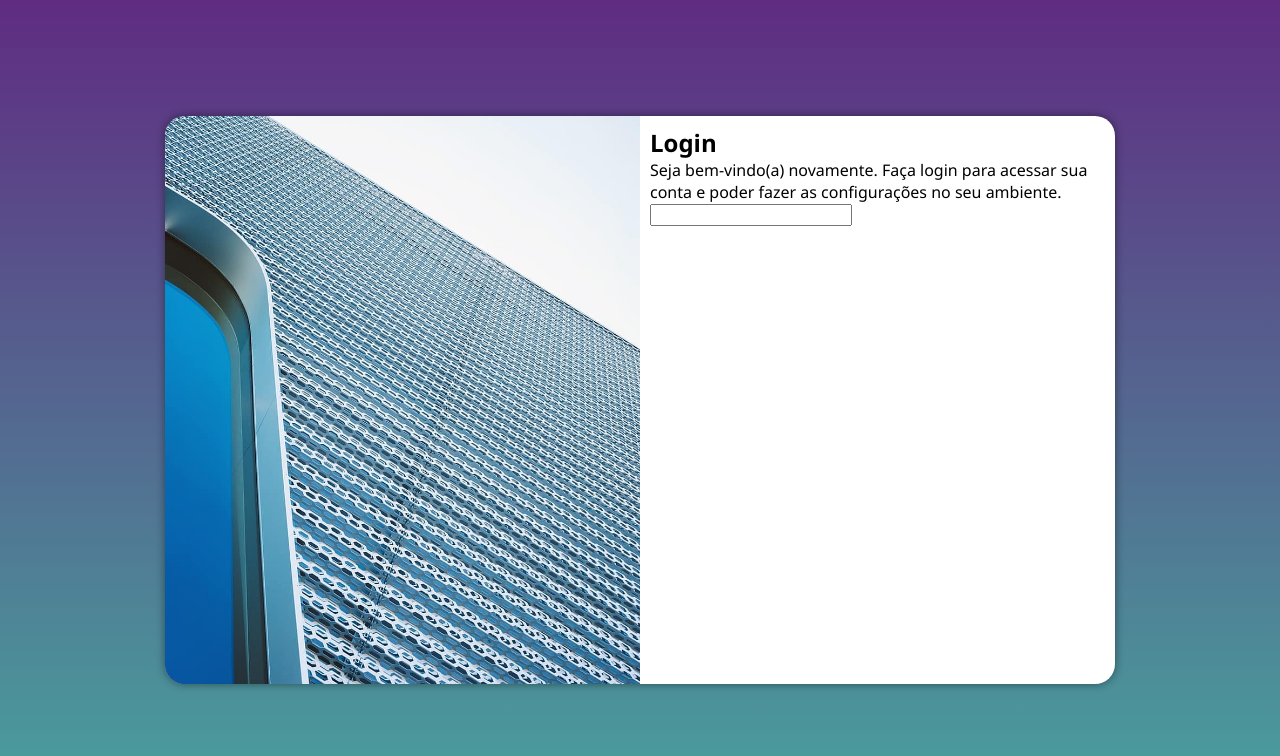
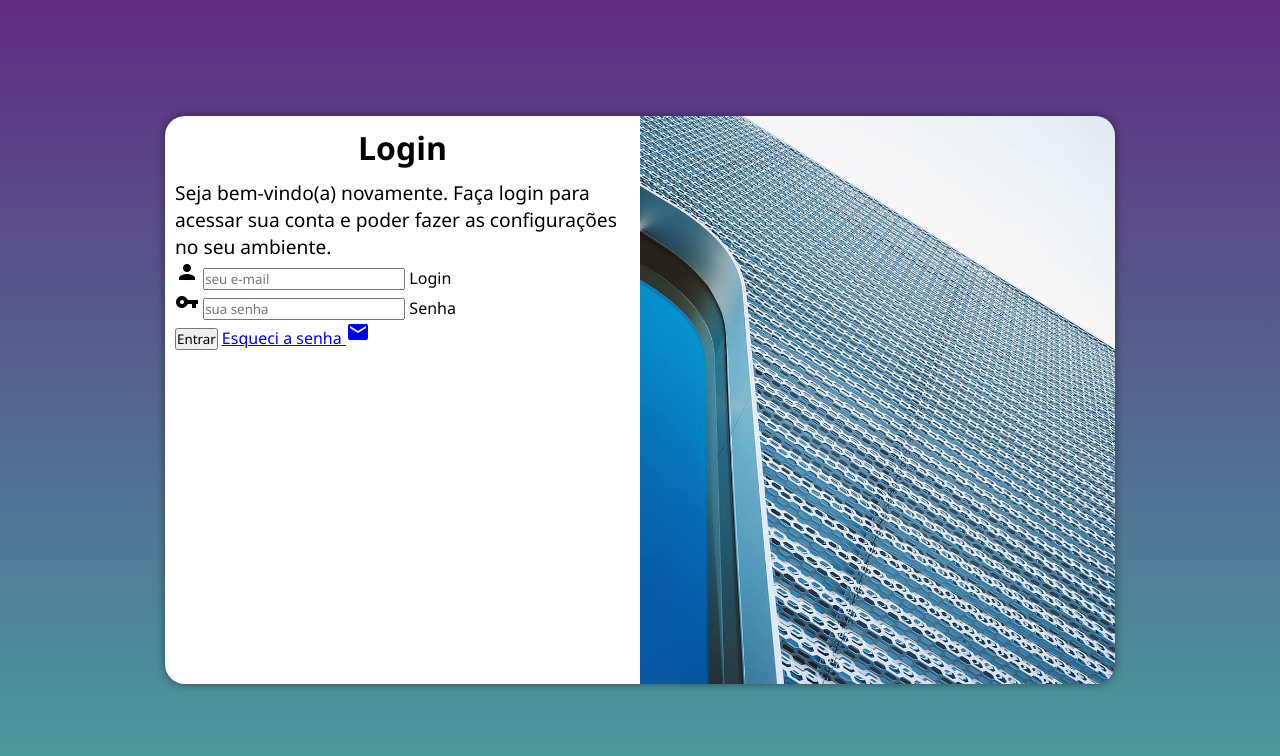
Before and after one commit to paulovictorfaria/projeto-login, a plain HTML site: page index.html in a window 1280 px wide. Drawn offline with Linux system fonts and the light colour scheme.

Commit message:
formulario adcionado

```diff
--- a/css/media-query.css
+++ b/css/media-query.css
@@ -31,12 +31,20 @@
     width: 950px;
   }
   section#login div#imagem{
-    float: left;
+    float: right;
     width: 50%;
     height: 100%;
   }
   section#login div#formulario{
-    float:right;
+    float:left;
     width: 50%;
   }
+
+  div#formulario h1{
+    font-size: 2em;
+  }
+
+  div#formulario p{
+  font-size: 1.2em;
 }
+}
--- a/css/style.css
+++ b/css/style.css
@@ -61,3 +61,12 @@
   padding: 10px;
   display: block;
 }
+
+div#formulario h1{
+  text-align: center;
+  margin-bottom: 10px;
+}
+
+div#formulario p{
+  font-size: 0.8em;
+}
--- a/index.html
+++ b/index.html
@@ -4,6 +4,8 @@
   <meta charset="UTF-8">
   <meta name="viewport" content="width=device-width, initial-scale=1.0">
   <title>Projeto Login</title>
+  <link href="https://fonts.googleapis.com/icon?family=Material+Icons"
+      rel="stylesheet">
   <link rel="stylesheet" href="css/style.css">
   <link rel="stylesheet" href="css/media-query.css">
 </head>
@@ -15,12 +17,20 @@
       <div id="formulario">
         <h1>Login</h1>
         <p>Seja bem-vindo(a) novamente. Faça login para acessar sua conta e poder fazer as configurações no seu ambiente.</p>
-        <form action="login.php" method="post">
-          <div>
-            <label for="iemail"></label>
-            <input type="email" name="email" id="iemail">
+
+        <form action="login.php" method="post" autocomplete="on">
+          <div class="campo">
+            <span class="material-icons orange600">person</span>
+            <input type="email" name="login" id="ilogin" placeholder="seu e-mail" autocomplete="email" required maxlength="30">
+            <label for="ilogin">Login</label>
           </div>
-
+          <div class="campo">
+            <span class="material-icons orange600">vpn_key</span>
+            <input type="password" name="senha" id="isenha" placeholder="sua senha" autocomplete="current-password" required minlength="8" maxlength="20">
+          <label for="isenha">Senha</label>
+          </div>
+          <input type="submit" value="Entrar">
+          <a href="esqueci.html">Esqueci a senha <span class="material-icons orange600">mail</span></a>
         </form>
       </div>
     </section>
```
